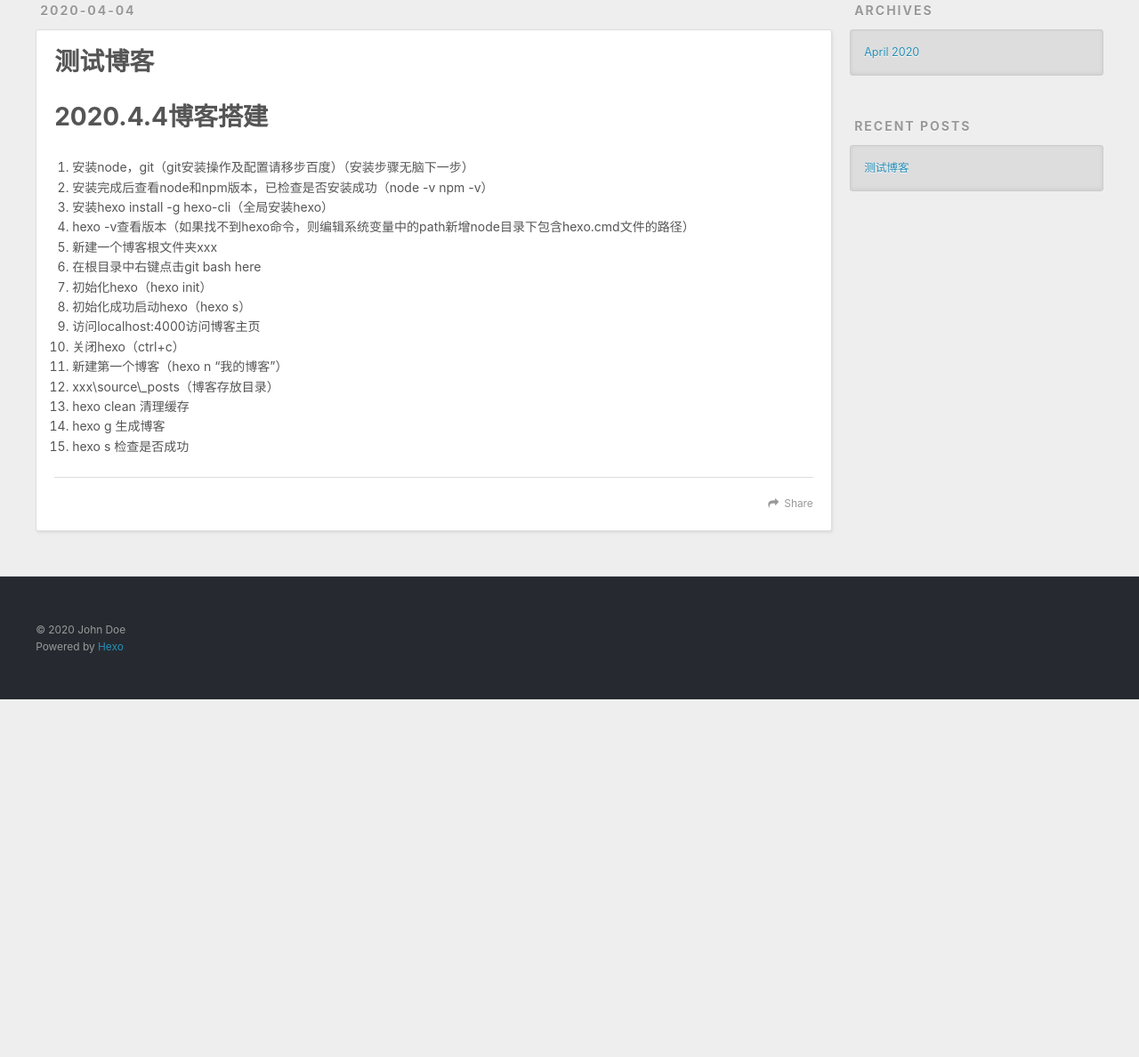
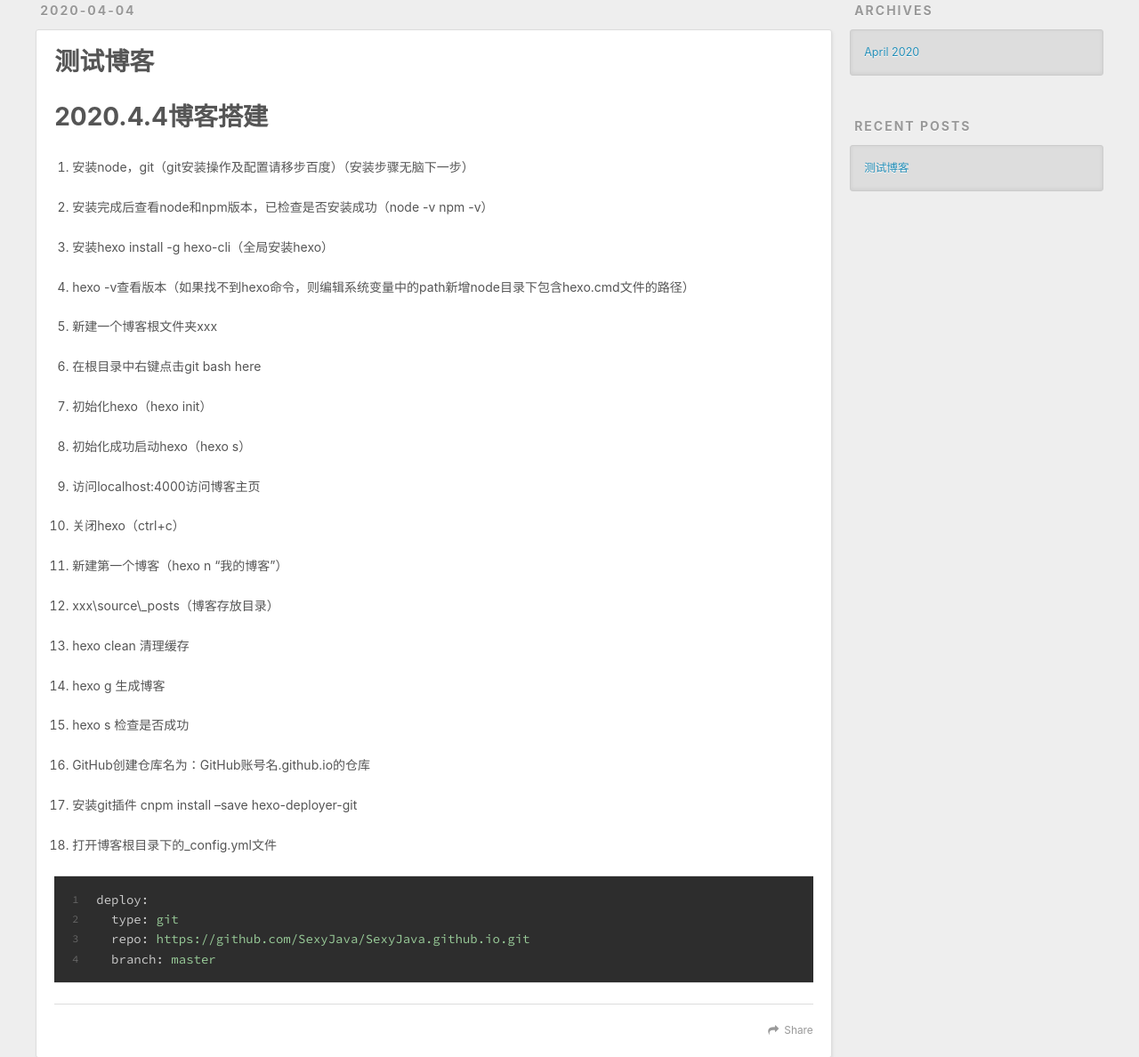
Before and after one commit to SexyJava/SexyJava.GitHub.io, a plain HTML site: page 2020/04/04/测试博客/index.html in a window 1280 px wide. Shown: the part 346-1534 px from the top of the page at 89% size. Before the commit the page ends 1132 px from the top, so only its background shows below. Drawn offline with nearby package versions, Linux system fonts and the light colour scheme.

Commit message:
Site updated: 2020-04-04 23:17:42

```diff
--- a/2020/04/04/测试博客/index.html
+++ b/2020/04/04/测试博客/index.html
@@ -7,15 +7,15 @@
 
   <title>测试博客 | Hexo</title>
   <meta name="viewport" content="width=device-width, initial-scale=1, maximum-scale=1">
-  <meta name="description" content="2020.4.4博客搭建 安装node，git（git安装操作及配置请移步百度）（安装步骤无脑下一步） 安装完成后查看node和npm版本，已检查是否安装成功（node -v  npm -v） 安装hexo install -g hexo-cli（全局安装hexo） hexo -v查看版本（如果找不到hexo命令，则编辑系统变量中的path新增node目录下包含hexo.cmd文件的路径） 新建一">
+  <meta name="description" content="2020.4.4博客搭建 安装node，git（git安装操作及配置请移步百度）（安装步骤无脑下一步）  安装完成后查看node和npm版本，已检查是否安装成功（node -v  npm -v）  安装hexo install -g hexo-cli（全局安装hexo）  hexo -v查看版本（如果找不到hexo命令，则编辑系统变量中的path新增node目录下包含hexo.cmd文件的路径）">
 <meta property="og:type" content="article">
 <meta property="og:title" content="测试博客">
 <meta property="og:url" content="http://yoursite.com/2020/04/04/%E6%B5%8B%E8%AF%95%E5%8D%9A%E5%AE%A2/index.html">
 <meta property="og:site_name" content="Hexo">
-<meta property="og:description" content="2020.4.4博客搭建 安装node，git（git安装操作及配置请移步百度）（安装步骤无脑下一步） 安装完成后查看node和npm版本，已检查是否安装成功（node -v  npm -v） 安装hexo install -g hexo-cli（全局安装hexo） hexo -v查看版本（如果找不到hexo命令，则编辑系统变量中的path新增node目录下包含hexo.cmd文件的路径） 新建一">
+<meta property="og:description" content="2020.4.4博客搭建 安装node，git（git安装操作及配置请移步百度）（安装步骤无脑下一步）  安装完成后查看node和npm版本，已检查是否安装成功（node -v  npm -v）  安装hexo install -g hexo-cli（全局安装hexo）  hexo -v查看版本（如果找不到hexo命令，则编辑系统变量中的path新增node目录下包含hexo.cmd文件的路径）">
 <meta property="og:locale" content="en_US">
 <meta property="article:published_time" content="2020-04-04T14:48:37.248Z">
-<meta property="article:modified_time" content="2020-04-04T15:02:10.243Z">
+<meta property="article:modified_time" content="2020-04-04T15:17:04.343Z">
 <meta property="article:author" content="John Doe">
 <meta name="twitter:card" content="summary">
 
@@ -89,27 +89,50 @@
     <div class="article-entry" itemprop="articleBody">
 
         <h1 id="2020-4-4博客搭建"><a href="#2020-4-4博客搭建" class="headerlink" title="2020.4.4博客搭建"></a>2020.4.4博客搭建</h1><ol>
-<li>安装node，git（git安装操作及配置请移步百度）（安装步骤无脑下一步）</li>
-<li>安装完成后查看node和npm版本，已检查是否安装成功（node -v  npm -v）</li>
-<li>安装hexo install -g hexo-cli（全局安装hexo）</li>
-<li>hexo -v查看版本（如果找不到hexo命令，则编辑系统变量中的path新增node目录下包含hexo.cmd文件的路径）</li>
-<li>新建一个博客根文件夹xxx</li>
-<li>在根目录中右键点击git bash here</li>
-<li>初始化hexo（hexo init）</li>
-<li>初始化成功启动hexo（hexo s）</li>
-<li>访问localhost:4000访问博客主页</li>
-<li>关闭hexo（ctrl+c）</li>
-<li>新建第一个博客（hexo n “我的博客”）</li>
-<li>xxx\source\_posts（博客存放目录）</li>
-<li>hexo clean 清理缓存</li>
-<li>hexo g 生成博客</li>
-<li>hexo s 检查是否成功</li>
+<li><p>安装node，git（git安装操作及配置请移步百度）（安装步骤无脑下一步）</p>
+</li>
+<li><p>安装完成后查看node和npm版本，已检查是否安装成功（node -v  npm -v）</p>
+</li>
+<li><p>安装hexo install -g hexo-cli（全局安装hexo）</p>
+</li>
+<li><p>hexo -v查看版本（如果找不到hexo命令，则编辑系统变量中的path新增node目录下包含hexo.cmd文件的路径）</p>
+</li>
+<li><p>新建一个博客根文件夹xxx</p>
+</li>
+<li><p>在根目录中右键点击git bash here</p>
+</li>
+<li><p>初始化hexo（hexo init）</p>
+</li>
+<li><p>初始化成功启动hexo（hexo s）</p>
+</li>
+<li><p>访问localhost:4000访问博客主页</p>
+</li>
+<li><p>关闭hexo（ctrl+c）</p>
+</li>
+<li><p>新建第一个博客（hexo n “我的博客”）</p>
+</li>
+<li><p>xxx\source\_posts（博客存放目录）</p>
+</li>
+<li><p>hexo clean 清理缓存</p>
+</li>
+<li><p>hexo g 生成博客</p>
+</li>
+<li><p>hexo s 检查是否成功</p>
+</li>
+<li><p>GitHub创建仓库名为：GitHub账号名.github.io的仓库</p>
+</li>
+<li><p>安装git插件 cnpm install –save hexo-deployer-git</p>
+</li>
+<li><p>打开博客根目录下的_config.yml文件</p>
+<figure class="highlight yml"><table><tr><td class="gutter"><pre><span class="line">1</span><br><span class="line">2</span><br><span class="line">3</span><br><span class="line">4</span><br></pre></td><td class="code"><pre><span class="line"><span class="attr">deploy:</span></span><br><span class="line">  <span class="attr">type:</span> <span class="string">git</span></span><br><span class="line">  <span class="attr">repo:</span> <span class="string">https://github.com/SexyJava/SexyJava.github.io.git</span></span><br><span class="line">  <span class="attr">branch:</span> <span class="string">master</span></span><br></pre></td></tr></table></figure>
+
+</li>
 </ol>
 
 
     </div>
     <footer class="article-footer">
-      <a data-url="http://yoursite.com/2020/04/04/%E6%B5%8B%E8%AF%95%E5%8D%9A%E5%AE%A2/" data-id="ck8lqzeg20000v0vi8bso0oli" class="article-share-link">Share</a>
+      <a data-url="http://yoursite.com/2020/04/04/%E6%B5%8B%E8%AF%95%E5%8D%9A%E5%AE%A2/" data-id="ck8lrgaqa0000egvi530p6unp" class="article-share-link">Share</a>
 
 
     </footer>
```
Also changed, not shown: index.html (+39 -16 lines).
